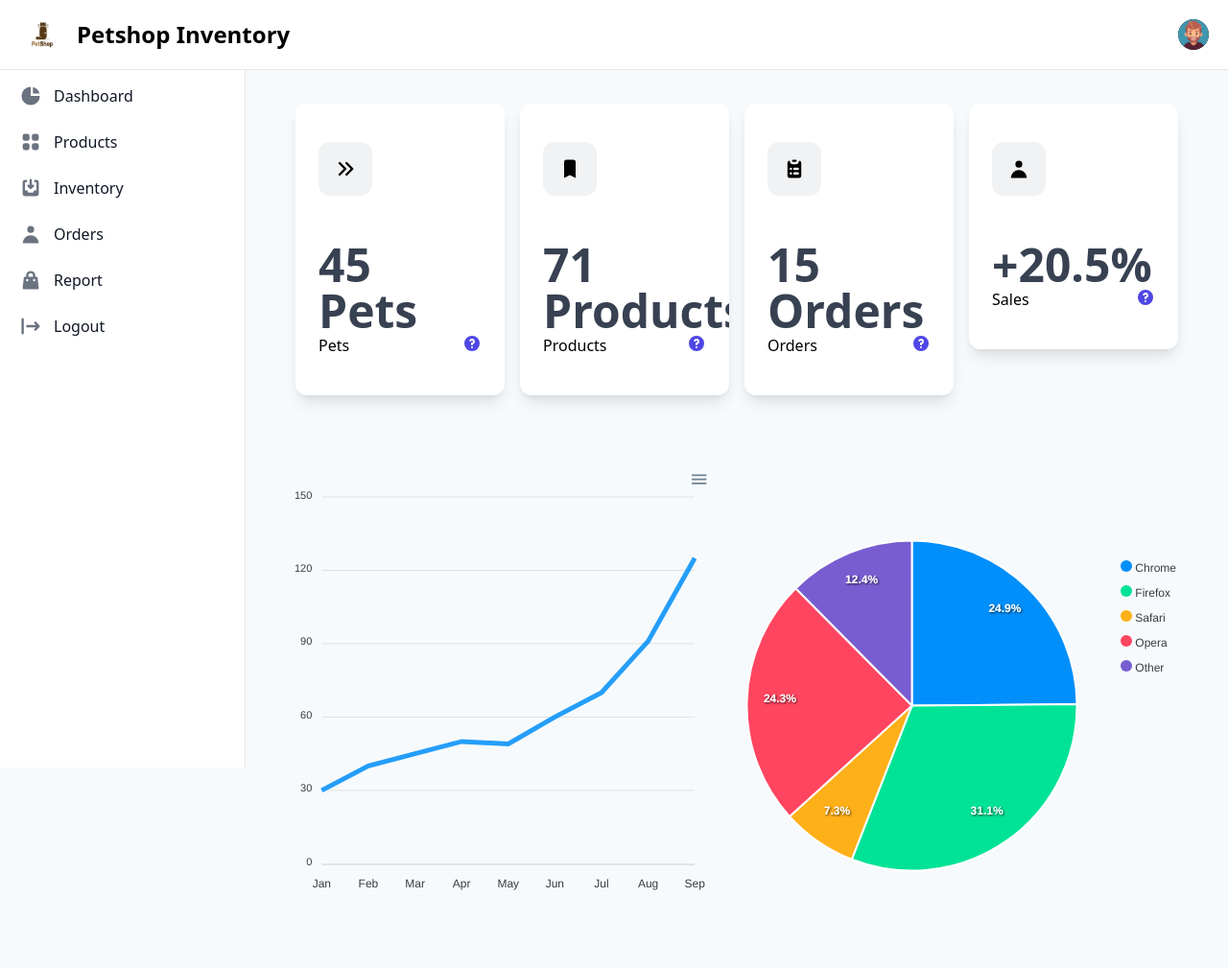
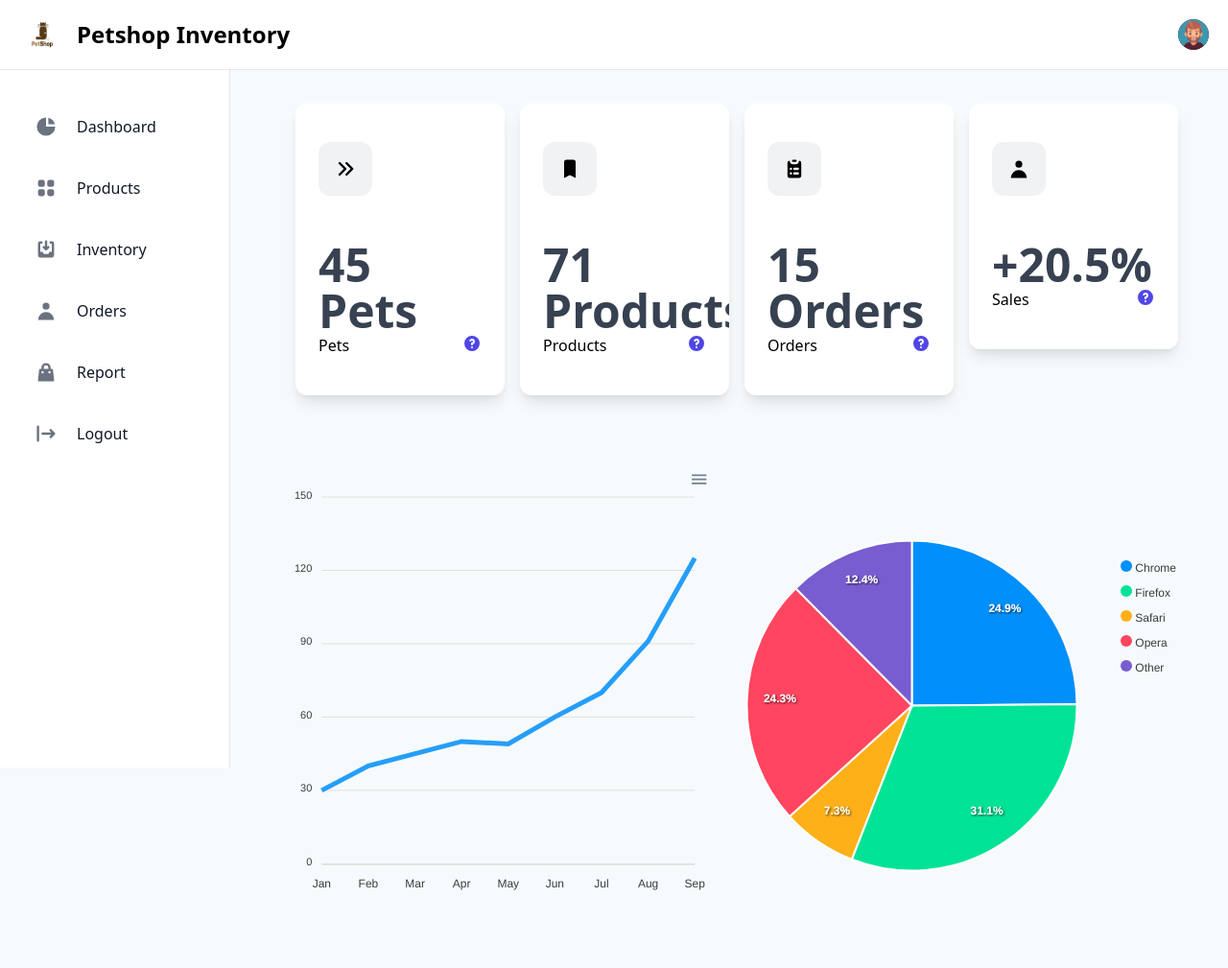
Before and after one commit to Dexios102/petshop-inventory-system, a PHP site: page / in a window 1280 px wide. Shown: the whole page at 96% size. Run offline with PHP 8.4, Linux system fonts and the light colour scheme; the visitor is signed in with stand-in values (Sample User, id 1); some libraries are stand-ins or nearby versions.

Commit message:
easdasdaa

```diff
--- a/index.php
+++ b/index.php
@@ -14,14 +14,14 @@
 </head>
 
 <body>
-   <nav class="fixed top-0 z-50 w-full bg-white border-b border-gray-200 dark:bg-gray-800 dark:border-gray-700">
+<nav class="fixed top-0 z-50 w-full bg-white border-b border-gray-200">
       <div class="px-3 py-3 lg:px-5 lg:pl-3">
          <div class="flex items-center justify-between">
             <div class="flex items-center justify-start">
                <button data-drawer-target="logo-sidebar" data-drawer-toggle="logo-sidebar" aria-controls="logo-sidebar"
                   type="button" class="inline-flex items-center
            p-2 text-sm text-gray-500 rounded-lg sm:hidden hover:bg-gray-100 focus:outline-none
-            focus:ring-2 focus:ring-gray-200 dark:text-gray-400 dark:hover:bg-gray-700 dark:focus:ring-gray-600">
+            focus:ring-2 focus:ring-gray-200 dark:text-gray-400">
                   <span class="sr-only">Open sidebar</span>
                   <svg class="w-6 h-6" aria-hidden="true" fill="currentColor" viewBox="0 0 20 20"
                      xmlns="http://www.w3.org/2000/svg">
@@ -31,10 +31,10 @@
                      </path>
                   </svg>
                </button>
-               <a href="index.html" class="flex ml-2 md:mr-24">
-                  <img src="resources/images/098cfa107b3fa97496db3f892419d5fc.png" class="h-12 w-12 mr-3"
+               <a href="../index.html" class="flex ml-2 md:mr-24">
+                  <img src="../resources/images/098cfa107b3fa97496db3f892419d5fc.png" class="h-12 w-12 mr-3"
                      alt="Petshop Logo" />
-                  <span class="self-center text-xl font-bold sm:text-2xl whitespace-nowrap dark:text-white">Petshop
+                  <span class="self-center text-xl font-bold sm:text-2xl whitespace-nowrap">Petshop
                      Inventory</span>
                </a>
             </div>
@@ -42,43 +42,31 @@
                <div class="flex items-center ml-3">
                   <div>
                      <button type="button"
-                        class="flex text-sm bg-gray-800 rounded-full focus:ring-4 focus:ring-gray-300 dark:focus:ring-gray-600"
+                        class="flex text-sm bg-gray-800 rounded-full focus:ring-4 focus:ring-gray-300"
                         aria-expanded="false" data-dropdown-toggle="dropdown-user" onclick="toggleDropdown()">
                         <span class="sr-only">Open user menu</span>
-                        <img class="w-8 h-8 rounded-full" src="resources/images/icon-256x256.png" alt="user photo">
+                        <img class="w-8 h-8 rounded-full" src="../resources/images/icon-256x256.png" alt="user photo">
                      </button>
                   </div>
-                  <div
-                     class="z-50 hidden my-4 text-base list-none bg-white divide-y divide-gray-100 rounded shadow dark:bg-gray-700 dark:divide-gray-600 "
+                  <div class="z-50 hidden my-4 text-base list-none bg-white divide-y divide-gray-100 rounded shadow"
                      id="dropdown-user">
                      <div class="px-4 py-3" role="none">
-                        <p class="text-sm text-gray-900 dark:text-white" role="none">
+                        <p class="text-sm text-gray-900" role="none">
                            Dexter Dave Cajayon
                         </p>
-                        <p class="text-sm font-medium text-gray-900 truncate dark:text-gray-300" role="none">
+                        <p class="text-sm font-medium text-gray-900 truncate" role="none">
                            dexterdave.cajayon.1121@gmail.com
                         </p>
                      </div>
                      <ul class="py-1" role="none">
                         <li>
-                           <a href="index.html"
-                              class="block px-4 py-2 text-sm text-gray-700 hover:bg-gray-100 dark:text-gray-300 dark:hover:bg-gray-600 dark:hover:text-white"
+                           <a href="index.html" class="block px-4 py-2 text-sm text-gray-700 hover:bg-gray-100"
                               role="menuitem">Dashboard</a>
                         </li>
                         <li>
-                           <a href="#"
-                              class="block px-4 py-2 text-sm text-gray-700 hover:bg-gray-100 dark:text-gray-300 dark:hover:bg-gray-600 dark:hover:text-white"
-                              role="menuitem">Settings</a>
-                        </li>
-                        <li>
-                           <a href="#"
-                              class="block px-4 py-2 text-sm text-gray-700 hover:bg-gray-100 dark:text-gray-300 dark:hover:bg-gray-600 dark:hover:text-white"
-                              role="menuitem">Earnings</a>
-                        </li>
-                        <li>
                            <a href="components/auth/login.html"
-                              class="block px-4 py-2 text-sm text-gray-700 hover:bg-gray-100 dark:text-gray-300 dark:hover:bg-gray-600 dark:hover:text-white"
-                              role="menuitem">Sign out</a>
+                              class="block px-4 py-2 text-sm text-gray-700 hover:bg-gray-100" role="menuitem">Sign
+                              out</a>
                         </li>
                      </ul>
                   </div>
@@ -88,40 +76,37 @@
       </div>
    </nav>
 
-   <aside id="logo-sidebar" class="fixed top-0 left-0 z-40 w-64 h-screen pt-20 transition-transform -translate-x-full bg-white border-r border-gray-200 sm:translate-x-0
-   dark:bg-gray-800 dark:border-gray-700" aria-label="Sidebar">
-      <div class="h-full px-3 pb-4 overflow-y-auto bg-white dark:bg-gray-800">
-         <ul class="space-y-2 font-medium">
+   <aside id="logo-sidebar"
+      class="fixed top-0 left-0 z-40 w-60 h-screen pt-28 transition-transform -translate-x-full bg-white border-r border-gray-200 sm:translate-x-0"
+      aria-label="Sidebar">
+      <div class="h-full px-2 pb-4 overflow-y-auto">
+         <ul class="space-y-6 font-medium">
             <li>
-               <a href="./index.html"
-                  class="flex items-center p-2 text-gray-900 rounded-lg dark:text-white hover:bg-gray-100 dark:hover:bg-gray-700">
-                  <svg aria-hidden="true"
-                     class="w-6 h-6 text-gray-500 transition duration-75 dark:text-gray-400 group-hover:text-gray-900 dark:group-hover:text-white"
+               <a href="../index.html" class="flex items-center p-2 text-gray-900 rounded-lg hover:bg-gray-100 pl-7">
+                  <svg aria-hidden="true" class="w-6 h-6 text-gray-500 transition duration-75 group-hover:text-gray-900"
                      fill="currentColor" viewBox="0 0 20 20" xmlns="http://www.w3.org/2000/svg">
                      <path d="M2 10a8 8 0 018-8v8h8a8 8 0 11-16 0z"></path>
                      <path d="M12 2.252A8.014 8.014 0 0117.748 8H12V2.252z"></path>
                   </svg>
-                  <span class="ml-3">Dashboard</span>
+                  <span class="ml-5">Dashboard</span>
                </a>
             </li>
             <li>
-               <a href="app/products.html"
-                  class="flex items-center p-2 text-gray-900 rounded-lg dark:text-white hover:bg-gray-100 dark:hover:bg-gray-700">
+               <a href="products.html" class="flex items-center p-2 text-gray-900 rounded-lg hover:bg-gray-100 pl-7">
                   <svg aria-hidden="true"
-                     class="flex-shrink-0 w-6 h-6 text-gray-500 transition duration-75 dark:text-gray-400 group-hover:text-gray-900 dark:group-hover:text-white"
+                     class="flex-shrink-0 w-6 h-6 text-gray-500 transition duration-75 group-hover:text-gray-900"
                      fill="currentColor" viewBox="0 0 20 20" xmlns="http://www.w3.org/2000/svg">
                      <path
                         d="M5 3a2 2 0 00-2 2v2a2 2 0 002 2h2a2 2 0 002-2V5a2 2 0 00-2-2H5zM5 11a2 2 0 00-2 2v2a2 2 0 002 2h2a2 2 0 002-2v-2a2 2 0 00-2-2H5zM11 5a2 2 0 012-2h2a2 2 0 012 2v2a2 2 0 01-2 2h-2a2 2 0 01-2-2V5zM11 13a2 2 0 012-2h2a2 2 0 012 2v2a2 2 0 01-2 2h-2a2 2 0 01-2-2v-2z">
                      </path>
                   </svg>
-                  <span class="flex-1 ml-3 whitespace-nowrap">Products</span>
+                  <span class="flex-1 ml-5 whitespace-nowrap">Products</span>
                </a>
             </li>
             <li>
-               <a href="#"
-                  class="flex items-center p-2 text-gray-900 rounded-lg dark:text-white hover:bg-gray-100 dark:hover:bg-gray-700">
+               <a href="inventory.html" class="flex items-center p-2 text-gray-900 rounded-lg hover:bg-gray-100 pl-7">
                   <svg aria-hidden="true"
-                     class="flex-shrink-0 w-6 h-6 text-gray-500 transition duration-75 dark:text-gray-400 group-hover:text-gray-900 dark:group-hover:text-white"
+                     class="flex-shrink-0 w-6 h-6 text-gray-500 transition duration-75 group-hover:text-gray-900"
                      fill="currentColor" viewBox="0 0 20 20" xmlns="http://www.w3.org/2000/svg">
                      <path
                         d="M8.707 7.293a1 1 0 00-1.414 1.414l2 2a1 1 0 001.414 0l2-2a1 1 0 00-1.414-1.414L11 7.586V3a1 1 0 10-2 0v4.586l-.293-.293z">
@@ -130,45 +115,43 @@
                         d="M3 5a2 2 0 012-2h1a1 1 0 010 2H5v7h2l1 2h4l1-2h2V5h-1a1 1 0 110-2h1a2 2 0 012 2v10a2 2 0 01-2 2H5a2 2 0 01-2-2V5z">
                      </path>
                   </svg>
-                  <span class="flex-1 ml-3 whitespace-nowrap">Inventory</span>
+                  <span class="flex-1 ml-5 whitespace-nowrap">Inventory</span>
                </a>
             </li>
             <li>
-               <a href="#"
-                  class="flex items-center p-2 text-gray-900 rounded-lg dark:text-white hover:bg-gray-100 dark:hover:bg-gray-700">
+               <a href="orders.html" class="flex items-center p-2 text-gray-900 rounded-lg hover:bg-gray-100 pl-7">
                   <svg aria-hidden="true"
-                     class="flex-shrink-0 w-6 h-6 text-gray-500 transition duration-75 dark:text-gray-400 group-hover:text-gray-900 dark:group-hover:text-white"
+                     class="flex-shrink-0 w-6 h-6 text-gray-500 transition duration-75 group-hover:text-gray-900"
                      fill="currentColor" viewBox="0 0 20 20" xmlns="http://www.w3.org/2000/svg">
                      <path fill-rule="evenodd" d="M10 9a3 3 0 100-6 3 3 0 000 6zm-7 9a7 7 0 1114 0H3z"
                         clip-rule="evenodd"></path>
                   </svg>
-                  <span class="flex-1 ml-3 whitespace-nowrap">Orders</span>
+                  <span class="flex-1 ml-5 whitespace-nowrap">Orders</span>
                </a>
             </li>
             <li>
-               <a href="#"
-                  class="flex items-center p-2 text-gray-900 rounded-lg dark:text-white hover:bg-gray-100 dark:hover:bg-gray-700">
+               <a href="report.html" class="flex items-center p-2 text-gray-900 rounded-lg hover:bg-gray-100 pl-7">
                   <svg aria-hidden="true"
-                     class="flex-shrink-0 w-6 h-6 text-gray-500 transition duration-75 dark:text-gray-400 group-hover:text-gray-900 dark:group-hover:text-white"
+                     class="flex-shrink-0 w-6 h-6 text-gray-500 transition duration-75 group-hover:text-gray-900"
                      fill="currentColor" viewBox="0 0 20 20" xmlns="http://www.w3.org/2000/svg">
                      <path fill-rule="evenodd"
                         d="M10 2a4 4 0 00-4 4v1H5a1 1 0 00-.994.89l-1 9A1 1 0 004 18h12a1 1 0 00.994-1.11l-1-9A1 1 0 0015 7h-1V6a4 4 0 00-4-4zm2 5V6a2 2 0 10-4 0v1h4zm-6 3a1 1 0 112 0 1 1 0 01-2 0zm7-1a1 1 0 100 2 1 1 0 000-2z"
                         clip-rule="evenodd"></path>
                   </svg>
-                  <span class="flex-1 ml-3 whitespace-nowrap">Report</span>
+                  <span class="flex-1 ml-5 whitespace-nowrap">Report</span>
                </a>
             </li>
             <li>
                <a href="components/auth/login.html"
-                  class="flex items-center p-2 text-gray-900 rounded-lg dark:text-white hover:bg-gray-100 dark:hover:bg-gray-700">
+                  class="flex items-center p-2 text-gray-900 rounded-lg hover:bg-gray-100 pl-7">
                   <svg aria-hidden="true"
-                     class="flex-shrink-0 w-6 h-6 text-gray-500 transition duration-75 dark:text-gray-400 group-hover:text-gray-900 dark:group-hover:text-white"
+                     class="flex-shrink-0 w-6 h-6 text-gray-500 transition duration-75 group-hover:text-gray-900"
                      fill="currentColor" viewBox="0 0 20 20" xmlns="http://www.w3.org/2000/svg">
                      <path fill-rule="evenodd"
                         d="M3 3a1 1 0 00-1 1v12a1 1 0 102 0V4a1 1 0 00-1-1zm10.293 9.293a1 1 0 001.414 1.414l3-3a1 1 0 000-1.414l-3-3a1 1 0 10-1.414 1.414L14.586 9H7a1 1 0 100 2h7.586l-1.293 1.293z"
                         clip-rule="evenodd"></path>
                   </svg>
-                  <span class="flex-1 ml-3 whitespace-nowrap">Logout</span>
+                  <span class="flex-1 ml-5 whitespace-nowrap">Logout</span>
                </a>
             </li>
          </ul>
```
Also changed, not shown: app/products.html (+16 -15 lines).
